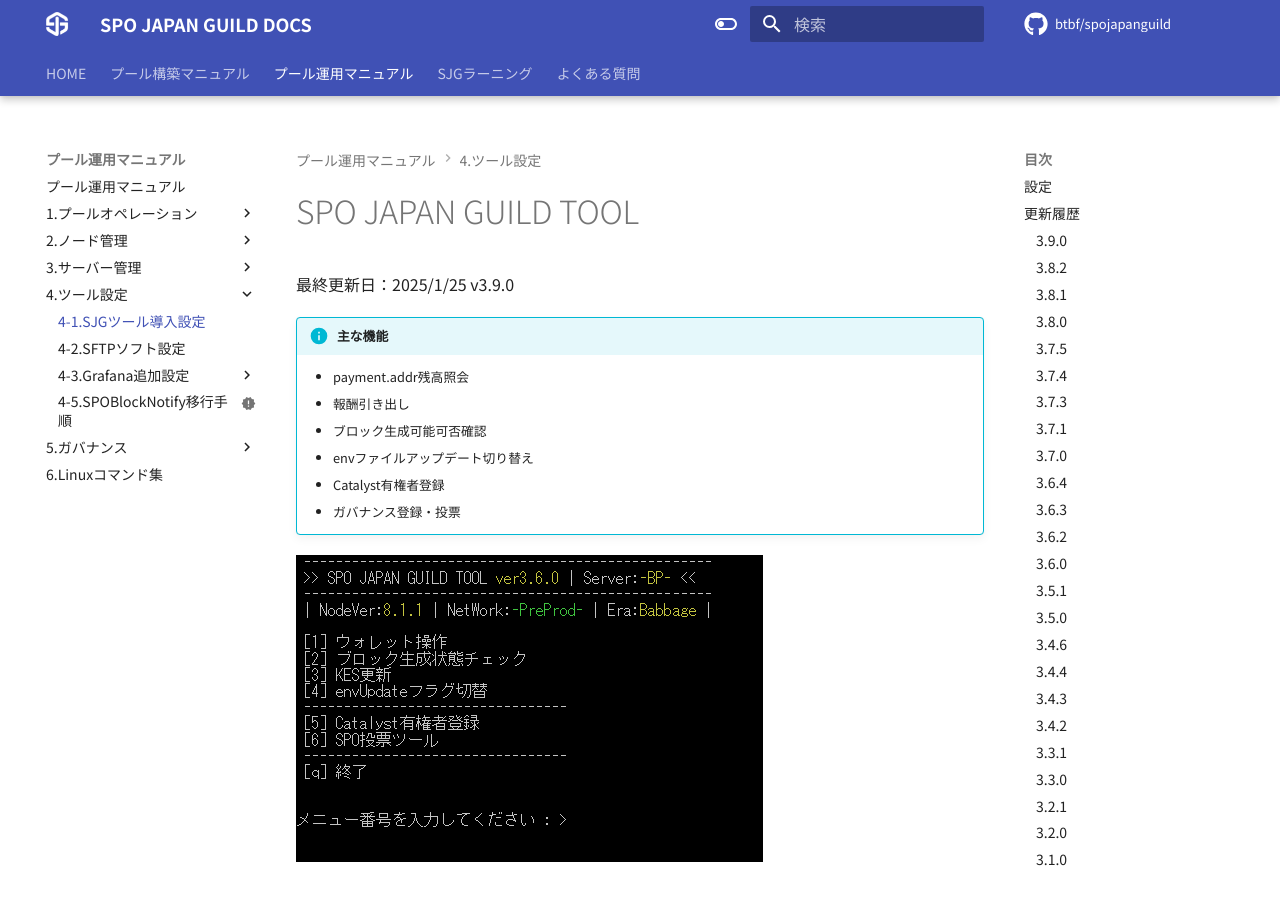
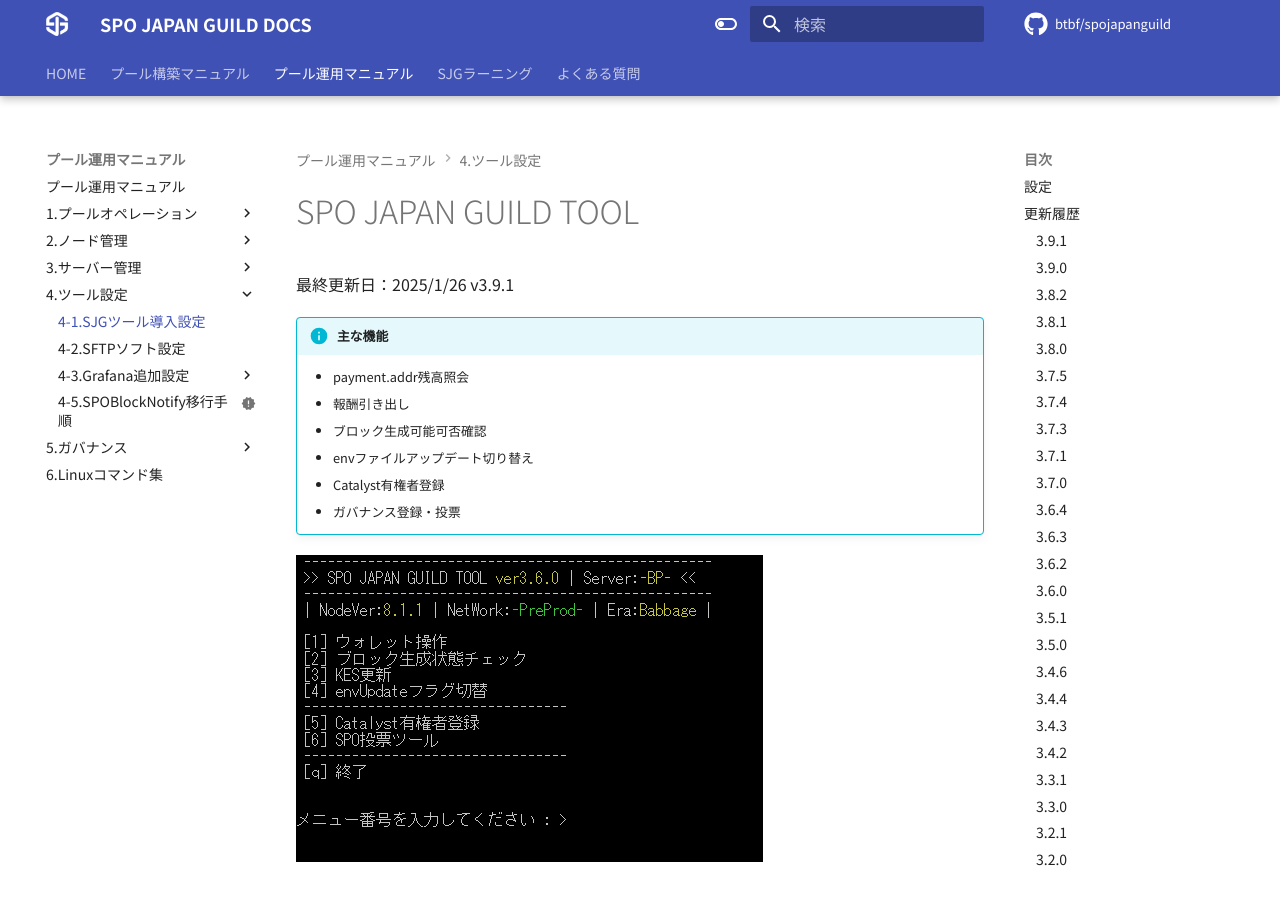
Before and after one commit to btbf/spojapanguild, an MkDocs documentation site: the page built from docs/operation/tool.md, in a window 1280 px wide and 900 px high. Built offline with MkDocs 1.6.1 and Material for MkDocs 9.7.7, drawn with Linux system fonts in a browser that asks for light colours; comment, search, counter and statistics services are not loaded; some of the changed text lies outside the part shown.

Commit message:
drep delegate bug fixed

```diff
--- a/docs/operation/tool.md
+++ b/docs/operation/tool.md
@@ -1,6 +1,6 @@
 # SPO JAPAN GUILD TOOL
 
-最終更新日：2025/1/25 v3.9.0
+最終更新日：2025/1/26 v3.9.1
 
 !!! info "主な機能"
     * payment.addr残高照会
@@ -68,6 +68,9 @@
     また、その他バグを発見した場合はGithubで[issue](https://github.com/btbf/spojapanguild/issues)を提出してください。
 
 ## 更新履歴
+
+### 3.9.1
+    * ステークアドレスDRep委任機能バグ修正
 
 ### 3.9.0
     * ステークアドレスDRep委任機能実装
```
Also changed, not shown: 1 other file.
